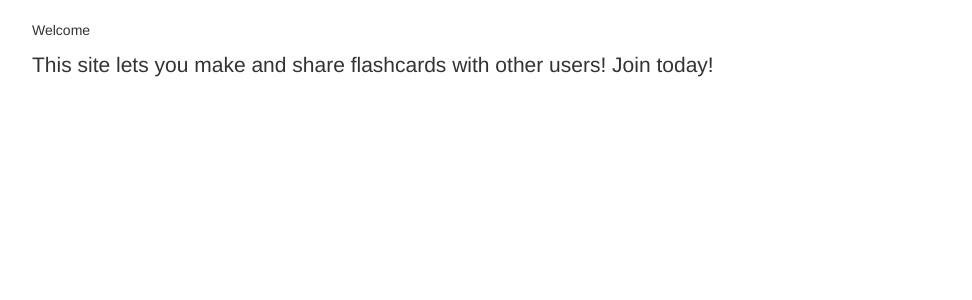
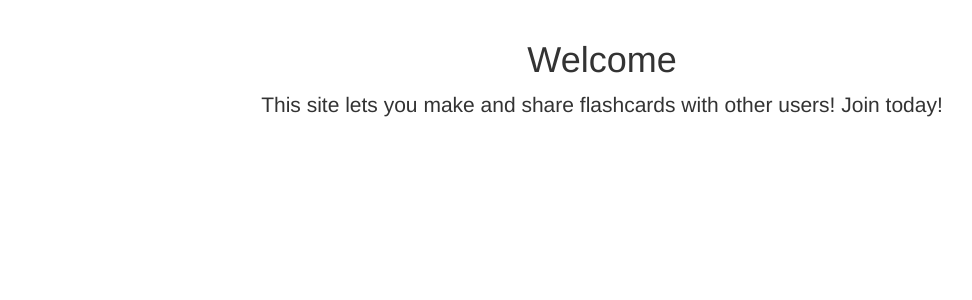
Before and after one commit to rymur/notecards, a Django app: template notecards/templates/notecards/index.html in a window 1280 px wide. Shown: the part 52-352 px from the top of the page, without its empty margins (38-1010 px from the left). Run offline with Django 3.2, Linux system fonts and the light colour scheme; the template is opened without the code that fills it, so the values that code supplies are empty; some libraries are stand-ins or nearby versions.

```diff
--- a/notecards/models.py
+++ b/notecards/models.py
@@ -13,8 +13,6 @@ class Deck(models.Model):
     tags = TaggableManager(blank=True)
     dateCreated = models.DateField(auto_now_add=True)
     dateModified = models.DateTimeField(auto_now=True)
-    # This one may not be needed. Further research required.
-    # parent = models.ForeignKey('self', on_delete=models.CASCADE)
 
     def save(self, *args, **kwargs):
         self.slug = slugify(self.title)
--- a/notecards/templates/notecards/index.html
+++ b/notecards/templates/notecards/index.html
@@ -1,6 +1,6 @@
 {% extends 'notecards/base.html' %}
 
 {% block body_block %}
-    <p id="welcome">Welcome</p>
-    <p class="lead">This site lets you make and share flashcards with other users! Join today!</p>
+    <h1 id="welcome">Welcome</h1>
+    <p class="lead" style="text-align: center;">This site lets you make and share flashcards with other users! Join today!</p>
 {% endblock %}
--- a/static/css/base.css
+++ b/static/css/base.css
@@ -16,6 +16,7 @@
 
 #qa_div {
     border: 1px solid black;
+    border-radius: 3em;
     text-align: center;
     margin-top: 5em;
     height: 25em;
@@ -25,6 +26,10 @@
     margin: 2em;
 }
 
+#welcome {
+    text-align: center;
+}
+
 label {
     vertical-align: top;
 }
```
Also changed, not shown: notecards/templates/notecards/drill.html (+6 -1 lines), db.sqlite3.
